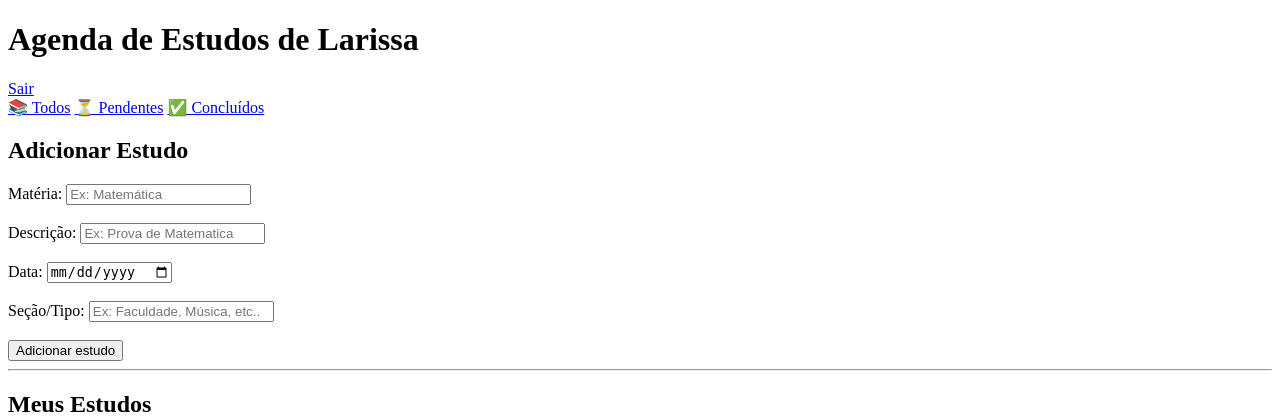
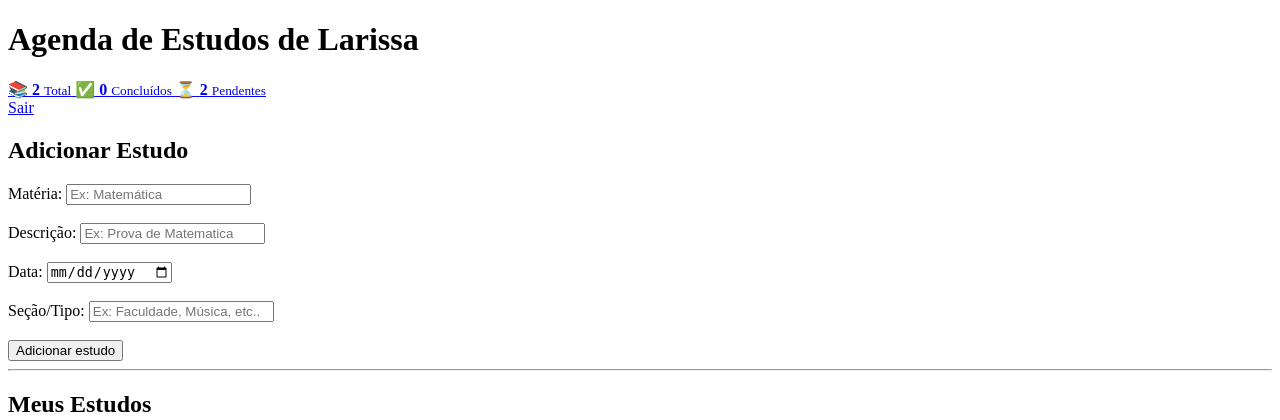
Before and after one commit to LaSouza389/Trabalho-de-Gerenciamento-de-Estudos, a Flask app: page /agenda?filtro=todos in a window 1280 px wide. Shown: the top 420 px of the page. Run offline with Flask 3, Linux system fonts and the light colour scheme; a user stored in the database is signed in; data comes from the database, SQL or seed files in the repository.

Commit message:
melhorias nos filtros

```diff
--- a/agenda-estudos/app.py
+++ b/agenda-estudos/app.py
@@ -105,6 +105,12 @@ def agenda():
 
     usuario_id = session["usuario_id"]
 
+    total_estudos = Estudo.query.filter_by(usuario_id=usuario_id).count()
+
+    estudos_concluidos = Estudo.query.filter_by(usuario_id=usuario_id, concluido=True).count()
+
+    estudos_pendentes = Estudo.query.filter_by(usuario_id=usuario_id, concluido=False).count()
+
 
     if filtro == "pendentes":
 
@@ -163,7 +169,10 @@ def agenda():
     return render_template(
         "agenda.html",
         estudos=estudos,
-        usuario=usuario
+        usuario=usuario,
+        total_estudos=total_estudos,
+        estudos_concluidos=estudos_concluidos,
+        estudos_pendentes=estudos_pendentes
     )
 
 # Rota Adicionar Estudo
--- a/agenda-estudos/templates/agenda.html
+++ b/agenda-estudos/templates/agenda.html
@@ -8,13 +8,31 @@
 <body>
     <h1>Agenda de Estudos de {{ usuario.nome }}</h1>
 
+    <div class="contadores">
+
+
+        <a href="/agenda?filtro=todos" class="contador">
+            <span>📚</span>
+            <strong> {{ total_estudos}} </strong>
+            <small>Total</small>
+        </a>
+
+        <a href="/agenda?filtro=concluidos" class="contador">
+            <span>✅</span>
+            <strong> {{ estudos_concluidos }} </strong>
+            <small>Concluídos</small>
+        </a>
+
+        <a href="/agenda?filtro=pendentes" class="contador">
+            <span>⏳</span>
+            <strong> {{ estudos_pendentes }}</strong>
+            <small>Pendentes</small>
+       </a>
+    </div>
+
     <a href="/logout"> Sair</a>
     <!-- Filtros -->
-    <div>
-        <a href="/agenda?filtro=todos">📚 Todos</a>
-        <a href="/agenda?filtro=pendentes">⏳ Pendentes</a>
-        <a href="/agenda?filtro=concluidos">✅ Concluídos</a>
-    </div>
+
 
     <h2> Adicionar Estudo </h2>
 
@@ -88,7 +106,7 @@
             {% endif %}
                 <a href="/editar_estudo/{{ estudo.id }}">
                     ✏️ Editar
-                </a>"
+                </a>
                 <form action="/excluir_estudo/{{ estudo.id }}" method="POST">
                     <button type="submit"> 🗑️ Excluir </button>
                 </form>
```
